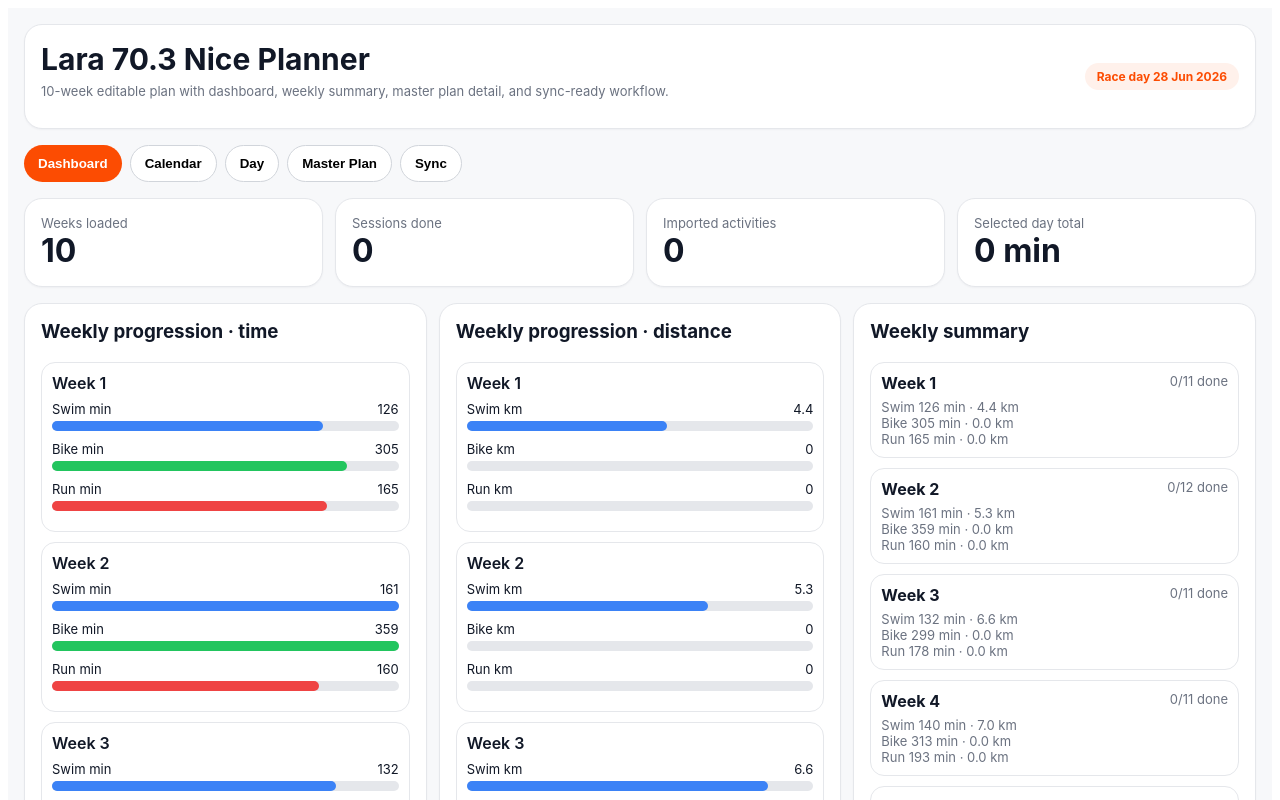
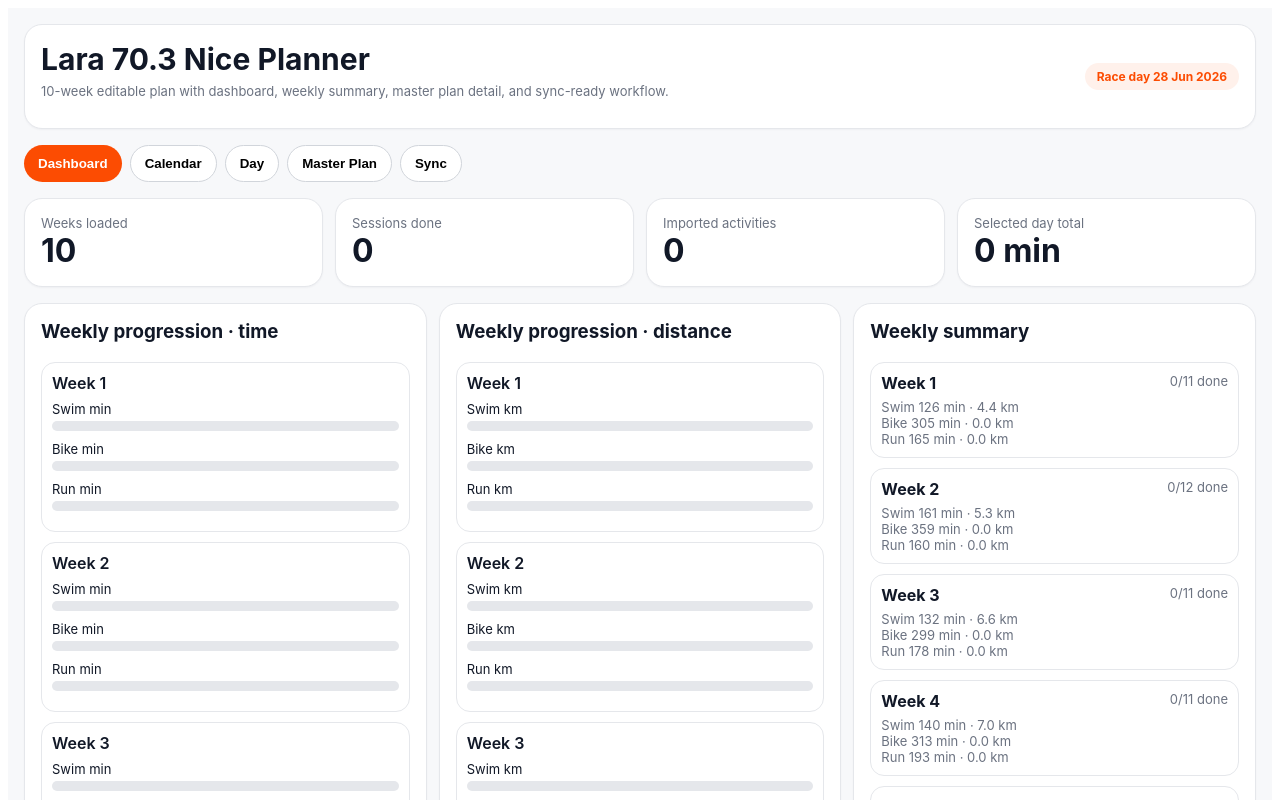
Before and after one commit to flanagl1-oss/ironman-app, a Next.js app: page / in a window 1280 px wide. Shown: the top 800 px of the page. Built offline with nearby package versions, Linux system fonts and the light colour scheme.

Commit message:
Show dashboard progression from completed sessions

```diff
--- a/app/page.tsx
+++ b/app/page.tsx
@@ -308,12 +308,12 @@ function getColor(discipline: string) {
   }
 }
 
-function MiniBar({ label, value, max, color }: { label: string; value: number; max: number; color: string }) {
+function MiniBar({ label, value, max, color, valueLabel }: { label: string; value: number; max: number; color: string; valueLabel?: string }) {
   return (
     <div style={{ marginBottom: 10 }}>
       <div style={{ display: "flex", justifyContent: "space-between", fontSize: 13, marginBottom: 4 }}>
         <span>{label}</span>
-        <span>{value}</span>
+        <span>{valueLabel ?? value}</span>
       </div>
       <div style={{ height: 10, background: "#e5e7eb", borderRadius: 999 }}>
         <div style={{ width: `${max ? (value / max) * 100 : 0}%`, height: 10, background: color, borderRadius: 999 }} />
@@ -351,25 +351,48 @@ export default function Page() {
   const weeklyStats = useMemo(() => {
     return weeks.map(({ week, days }) => {
       const sessions = days.flatMap((d) => d.sessions);
+      const completedSessions = sessions.filter((s) => s.completed);
       const swimMin = sessions.filter((s) => normalizeDiscipline(s.discipline) === "Swim").reduce((a, b) => a + b.minutes, 0);
       const bikeMin = sessions.filter((s) => normalizeDiscipline(s.discipline) === "Bike").reduce((a, b) => a + b.minutes, 0);
       const runMin = sessions.filter((s) => normalizeDiscipline(s.discipline) === "Run").reduce((a, b) => a + b.minutes, 0);
       const swimKm = sessions.filter((s) => normalizeDiscipline(s.discipline) === "Swim").reduce((a, b) => a + toKm(b), 0);
       const bikeKm = sessions.filter((s) => normalizeDiscipline(s.discipline) === "Bike").reduce((a, b) => a + toKm(b), 0);
       const runKm = sessions.filter((s) => normalizeDiscipline(s.discipline) === "Run").reduce((a, b) => a + toKm(b), 0);
+      const completedSwimMin = completedSessions.filter((s) => normalizeDiscipline(s.discipline) === "Swim").reduce((a, b) => a + b.minutes, 0);
+      const completedBikeMin = completedSessions.filter((s) => normalizeDiscipline(s.discipline) === "Bike").reduce((a, b) => a + b.minutes, 0);
+      const completedRunMin = completedSessions.filter((s) => normalizeDiscipline(s.discipline) === "Run").reduce((a, b) => a + b.minutes, 0);
+      const completedSwimKm = completedSessions.filter((s) => normalizeDiscipline(s.discipline) === "Swim").reduce((a, b) => a + toKm(b), 0);
+      const completedBikeKm = completedSessions.filter((s) => normalizeDiscipline(s.discipline) === "Bike").reduce((a, b) => a + toKm(b), 0);
+      const completedRunKm = completedSessions.filter((s) => normalizeDiscipline(s.discipline) === "Run").reduce((a, b) => a + toKm(b), 0);
       const done = sessions.filter((s) => s.completed && normalizeDiscipline(s.discipline) !== "Rest").length;
       const planned = sessions.filter((s) => normalizeDiscipline(s.discipline) !== "Rest").length;
-      return { week, swimMin, bikeMin, runMin, swimKm, bikeKm, runKm, done, planned };
+      return {
+        week,
+        swimMin,
+        bikeMin,
+        runMin,
+        swimKm,
+        bikeKm,
+        runKm,
+        completedSwimMin,
+        completedBikeMin,
+        completedRunMin,
+        completedSwimKm,
+        completedBikeKm,
+        completedRunKm,
+        done,
+        planned,
+      };
     });
   }, [weeks]);
 
   const maxima = useMemo(() => ({
-    swimMin: Math.max(...weeklyStats.map((w) => w.swimMin), 1),
-    bikeMin: Math.max(...weeklyStats.map((w) => w.bikeMin), 1),
-    runMin: Math.max(...weeklyStats.map((w) => w.runMin), 1),
-    swimKm: Math.max(...weeklyStats.map((w) => w.swimKm), 1),
-    bikeKm: Math.max(...weeklyStats.map((w) => w.bikeKm), 1),
-    runKm: Math.max(...weeklyStats.map((w) => w.runKm), 1),
+    swimMin: Math.max(...weeklyStats.map((w) => w.completedSwimMin), 1),
+    bikeMin: Math.max(...weeklyStats.map((w) => w.completedBikeMin), 1),
+    runMin: Math.max(...weeklyStats.map((w) => w.completedRunMin), 1),
+    swimKm: Math.max(...weeklyStats.map((w) => w.completedSwimKm), 1),
+    bikeKm: Math.max(...weeklyStats.map((w) => w.completedBikeKm), 1),
+    runKm: Math.max(...weeklyStats.map((w) => w.completedRunKm), 1),
   }), [weeklyStats]);
 
   function updateSession(dayDate: string, sessionIndex: number, patch: Partial<PlannedSession>) {
@@ -559,9 +582,9 @@ export default function Page() {
                 {weeklyStats.map((w) => (
                   <div key={w.week} style={{ border: "1px solid #e5e7eb", borderRadius: 14, padding: 10, marginBottom: 10 }}>
                     <div style={{ fontWeight: 600, marginBottom: 8 }}>{w.week}</div>
-                    <MiniBar label="Swim min" value={w.swimMin} max={maxima.swimMin} color="#3b82f6" />
-                    <MiniBar label="Bike min" value={w.bikeMin} max={maxima.bikeMin} color="#22c55e" />
-                    <MiniBar label="Run min" value={w.runMin} max={maxima.runMin} color="#ef4444" />
+                    <MiniBar label="Swim min" value={w.completedSwimMin} valueLabel={w.completedSwimMin ? String(w.completedSwimMin) : ""} max={maxima.swimMin} color="#3b82f6" />
+                    <MiniBar label="Bike min" value={w.completedBikeMin} valueLabel={w.completedBikeMin ? String(w.completedBikeMin) : ""} max={maxima.bikeMin} color="#22c55e" />
+                    <MiniBar label="Run min" value={w.completedRunMin} valueLabel={w.completedRunMin ? String(w.completedRunMin) : ""} max={maxima.runMin} color="#ef4444" />
                   </div>
                 ))}
               </div>
@@ -571,9 +594,9 @@ export default function Page() {
                 {weeklyStats.map((w) => (
                   <div key={w.week} style={{ border: "1px solid #e5e7eb", borderRadius: 14, padding: 10, marginBottom: 10 }}>
                     <div style={{ fontWeight: 600, marginBottom: 8 }}>{w.week}</div>
-                    <MiniBar label="Swim km" value={Number(w.swimKm.toFixed(1))} max={maxima.swimKm} color="#3b82f6" />
-                    <MiniBar label="Bike km" value={Number(w.bikeKm.toFixed(1))} max={maxima.bikeKm} color="#22c55e" />
-                    <MiniBar label="Run km" value={Number(w.runKm.toFixed(1))} max={maxima.runKm} color="#ef4444" />
+                    <MiniBar label="Swim km" value={Number(w.completedSwimKm.toFixed(1))} valueLabel={w.completedSwimKm ? w.completedSwimKm.toFixed(1) : ""} max={maxima.swimKm} color="#3b82f6" />
+                    <MiniBar label="Bike km" value={Number(w.completedBikeKm.toFixed(1))} valueLabel={w.completedBikeKm ? w.completedBikeKm.toFixed(1) : ""} max={maxima.bikeKm} color="#22c55e" />
+                    <MiniBar label="Run km" value={Number(w.completedRunKm.toFixed(1))} valueLabel={w.completedRunKm ? w.completedRunKm.toFixed(1) : ""} max={maxima.runKm} color="#ef4444" />
                   </div>
                 ))}
               </div>
```
